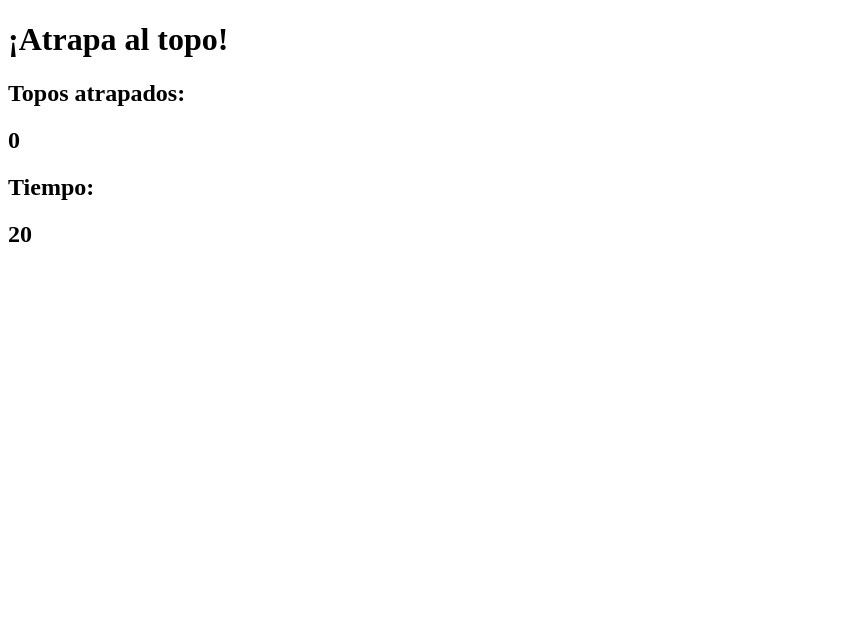
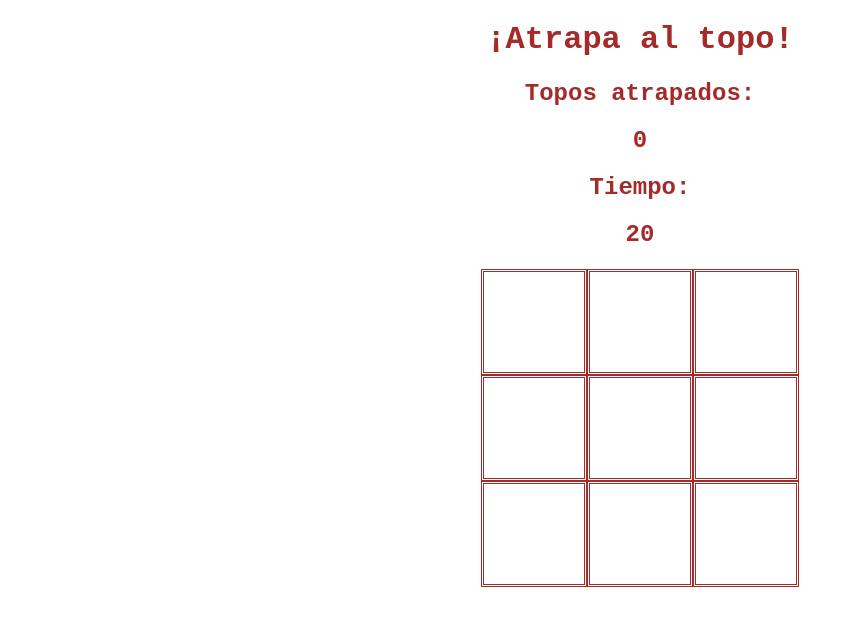
Before and after one commit to Anitapppp/atrapa-al-topo, a website: page index.html in a window 1280 px wide. Shown: the whole page, without its empty margins (0-854 px from the left). Drawn offline with Linux system fonts and the light colour scheme.

Commit message:
03/05/2023

```diff
--- a/index.html
+++ b/index.html
@@ -14,16 +14,16 @@
     <h2>Tiempo:</h2>
     <h2>20</h2>
 
-    <div>
-      <div></div>
-      <div></div>
-      <div></div>
-      <div></div>
-      <div></div>
-      <div></div>
-      <div></div>
-      <div></div>
-      <div></div>
+    <div class="cuadricula">
+      <div class="cuadrado" id="1"></div>
+      <div class="cuadrado" id="2"></div>
+      <div class="cuadrado" id="3"></div>
+      <div class="cuadrado" id="4"></div>
+      <div class="cuadrado" id="5"></div>
+      <div class="cuadrado" id="6"></div>
+      <div class="cuadrado" id="7"></div>
+      <div class="cuadrado" id="8"></div>
+      <div class="cuadrado" id="9"></div>
     </div>
   </body>
   <script src="app.js" charset="utf-8"></script>
--- a/style.css
+++ b/style.css
@@ -0,0 +1,21 @@
+h1,
+h2 {
+  text-align: center;
+  font-family: "Courier New", Courier, monospace;
+  color: brown;
+}
+.cuadrado {
+  width: 100px;
+  height: 100px;
+  border-style: double;
+  border-color: brown;
+}
+.cuadricula {
+  display: flex;
+  flex-flow: row wrap;
+  justify-content: center;
+  align-content: center;
+  width: 320px;
+  height: 320px;
+  margin: 10px auto;
+}
```
